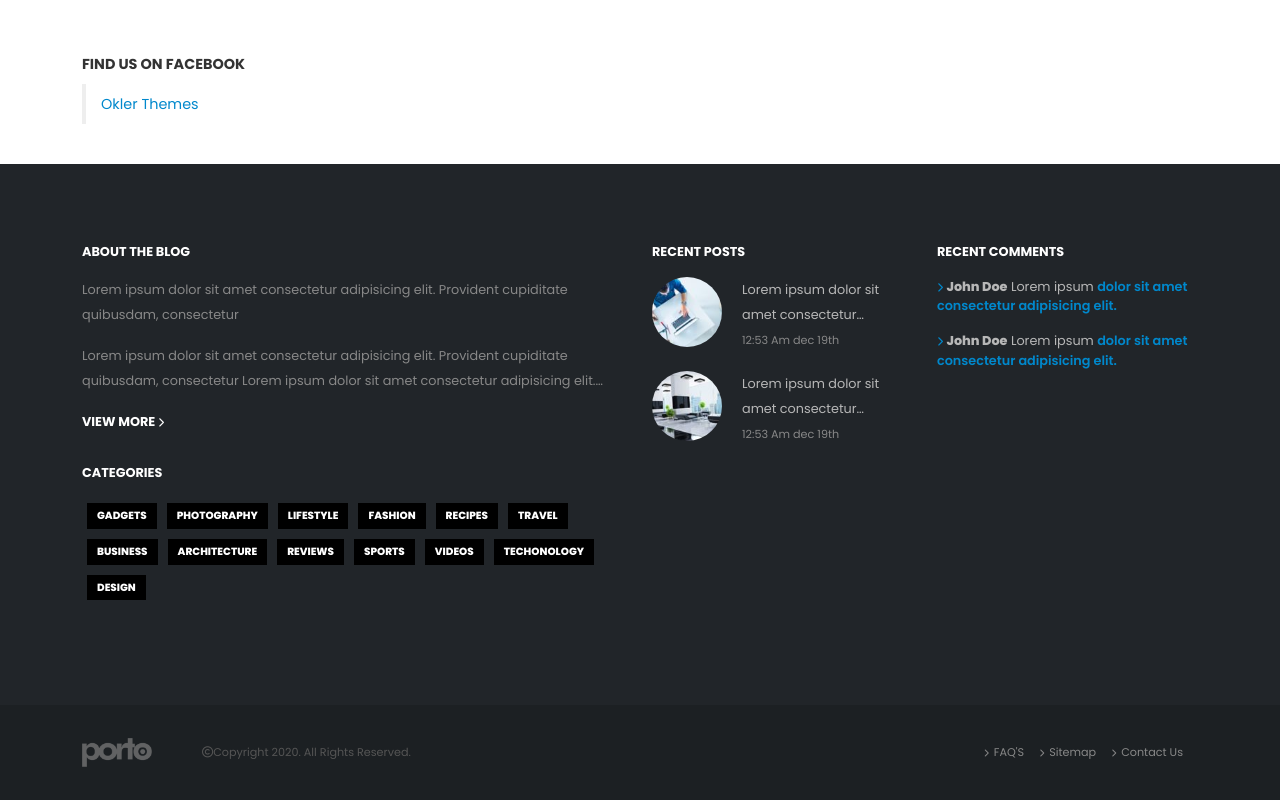
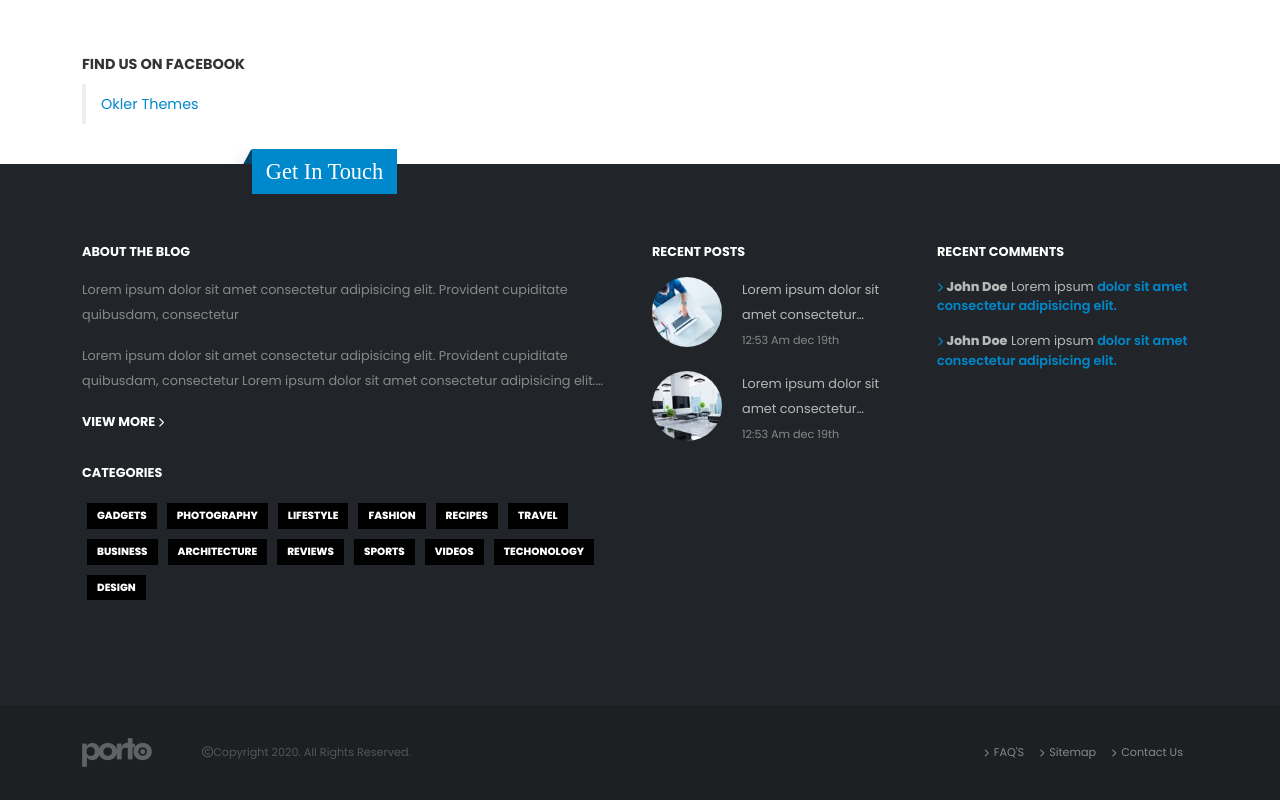
Before and after one commit to RiccardoLoPresti/proj-html-vuejs, a Vue app: page / in a window 1280 px wide. Shown: the part 7352-8152 px from the top of the page. Built offline with nearby package versions, Linux system fonts and the light colour scheme; a small style sheet from the web is missing.

Commit message:
[add] banner footer

```diff
--- a/package.json
+++ b/package.json
@@ -9,6 +9,7 @@
     "preview": "vite preview"
   },
   "dependencies": {
+    "@fontsource/indie-flower": "^4.5.10",
     "@fontsource/poppins": "^4.5.10",
     "@fortawesome/fontawesome-free": "^6.2.1",
     "bootstrap": "^5.2.3",
--- a/src/components/AppFooter.vue
+++ b/src/components/AppFooter.vue
@@ -65,7 +65,14 @@ export default {
 <template>
 
     <footer>
+
+        <div class="banner">
+            <p>get in touch</p>
+        </div>
+        <div class="shadow"></div>
+
         <div class="top-footer">
+
             <div class="container">
 
                 <div class="row">
@@ -133,6 +140,7 @@ export default {
         </div>
 
         <div class="bottom-footer">
+
             <div class="container h-100">
 
                 <div class="row h-100">
@@ -187,6 +195,35 @@ export default {
 @use '../styles/partials/vars' as *;
 @use '../styles/partials/mixin' as *;
 
+footer{
+    position: relative;
+    z-index: 99;
+}
+    .banner{
+        z-index:1;
+        text-align: center;
+        line-height: 45px;
+        color: $white-color;
+        text-transform: capitalize;
+        font-size: 1.4rem;
+        font-family:$secondary-font;
+        position: absolute;
+        top: -15px;
+        right: calc(100% - 397px);
+        width: 145px;
+        height: 45px;
+        background-color:$bg-main-color;
+    }
+    .shadow{
+        z-index:-1;
+        position: absolute;
+        top: 17px;
+        right: calc(100% - 377px);
+        transform: rotate(28deg);
+        width: 145px;
+        height: 45px;
+        background-color:darken($bg-main-color, 20%);
+    }
 .top-footer{
     background-color: $bg-very-dark-grey-color;
     padding-top: 80px ;
--- a/src/styles/partials/_vars.scss
+++ b/src/styles/partials/_vars.scss
@@ -2,6 +2,9 @@
 @import 'node_modules/@fontsource/poppins/600.css';
 @import 'node_modules/@fontsource/poppins/700.css';
 @import 'node_modules/@fontsource/poppins/800.css';
+
+@import 'node_modules/@fontsource/indie-flower/index.css';
+
 
 /*BG COLORS*/
 $white-color:#ffffff;
@@ -40,3 +43,4 @@ $border-000f-color:#f0f0f0;
 
 /*FONT*/
 $main-font:"Poppins", sans-serif;
+$secondary-font:"Indie Flower", cursive;
```
Also changed, not shown: 1 other file (tests, documents, lock files or other folders).
